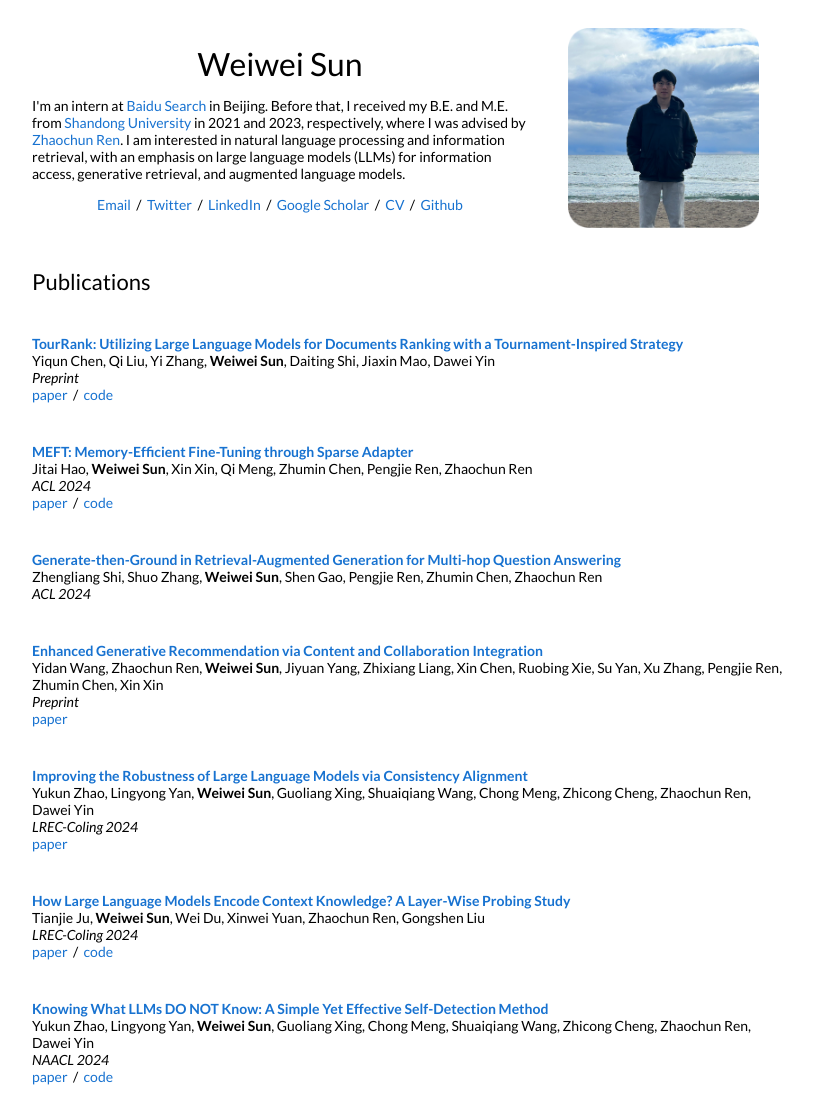
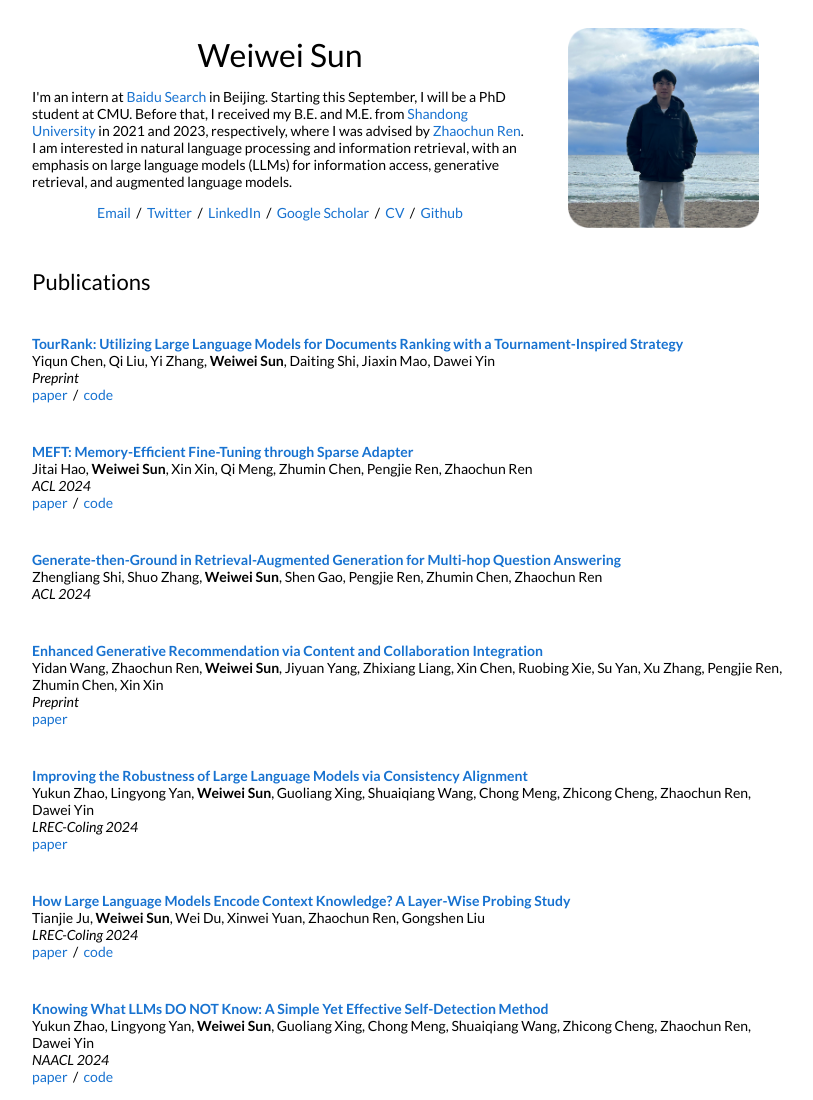
Before and after one commit to sunnweiwei/sunnweiwei.github.io, a plain HTML site: page index.html in a window 1280 px wide. Shown: the top 1100 px of the page, without its empty margins (228-1041 px from the left). Drawn offline with Linux system fonts and the light colour scheme.

Commit message:
Update index.html

```diff
--- a/index.html
+++ b/index.html
@@ -100,7 +100,7 @@
               <p align="center">
                 <name>Weiwei Sun</name>
               </p>
-              <p> I'm an intern at <a href="https://searchscience.baidu.com/">Baidu Search</a> in Beijing. Before that, I received my B.E. and M.E. from <a href="https://en.sdu.edu.cn/">Shandong University</a> in 2021 and 2023, respectively, where I was advised by <a href="https://renzhaochun.github.io/">Zhaochun Ren</a>. I am interested in natural language processing and information retrieval, with an emphasis on large language models (LLMs) for information access, generative retrieval, and augmented language models.
+              <p> I'm an intern at <a href="https://searchscience.baidu.com/">Baidu Search</a> in Beijing. Starting this September, I will be a PhD student at CMU. Before that, I received my B.E. and M.E. from <a href="https://en.sdu.edu.cn/">Shandong University</a> in 2021 and 2023, respectively, where I was advised by <a href="https://renzhaochun.github.io/">Zhaochun Ren</a>. I am interested in natural language processing and information retrieval, with an emphasis on large language models (LLMs) for information access, generative retrieval, and augmented language models.
               </p>
               <p align=center>
                 <a href="mailto:sunnweiwei@gmail.com">Email</a> &nbsp/&nbsp
```
